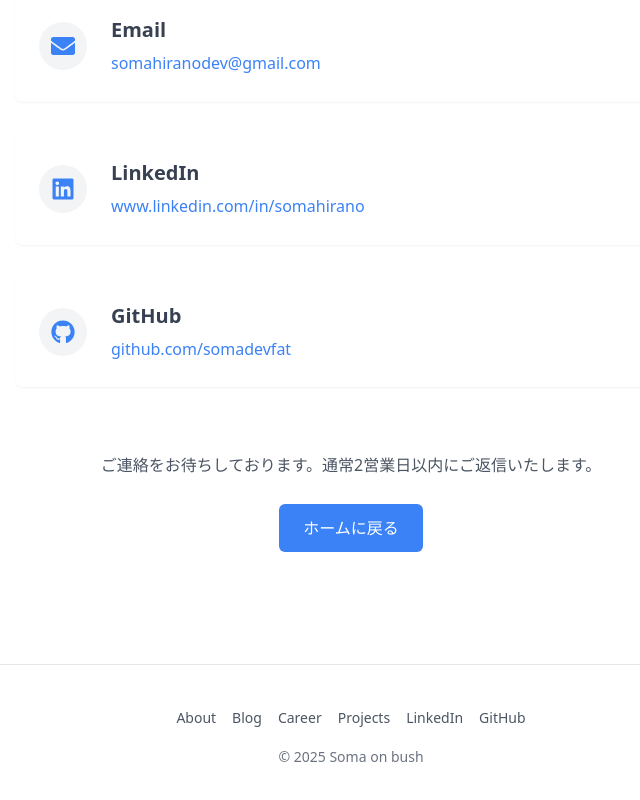
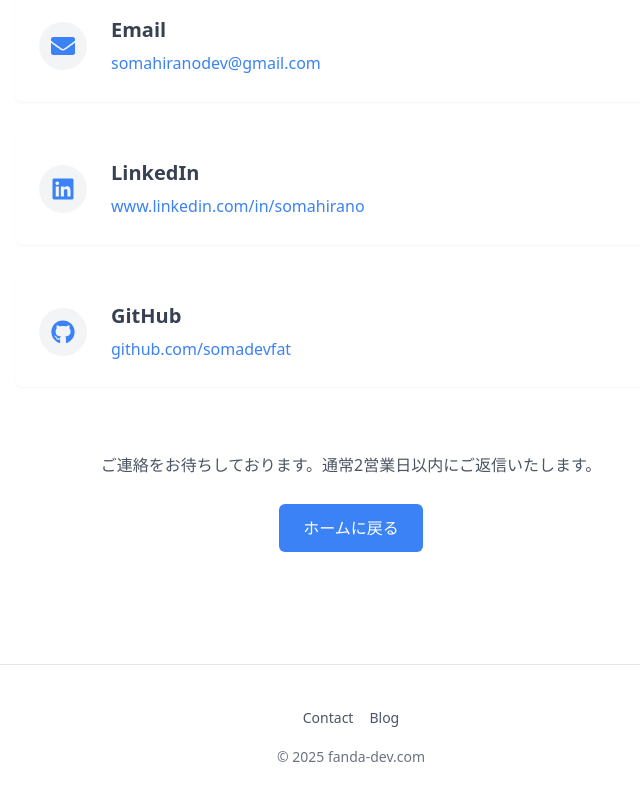
Before and after one commit to somadevfat/somadev-pages, a Next.js app: page /contact in a window 1280 px wide. Shown: the part 564-1364 px from the top of the page, without its empty margins (289-929 px from the left). Built offline with nearby package versions, Linux system fonts and the light colour scheme.

Commit message:
FE-13: Update footer links to Contact & Blog and change copyright to fanda-dev.com; add Footer E2E test

```diff
--- a/components/Footer.tsx
+++ b/components/Footer.tsx
@@ -2,16 +2,14 @@ import Link from 'next/link';
 
 const Footer = () => {
   const currentYear = new Date().getFullYear();
-  const githubUrl = "https://github.com/soma-dev"; // Placeholder
-  const linkedInUrl = "https://www.linkedin.com/in/somahirano/";
 
   return (
     <footer className="py-10 border-t border-gray-200 mt-auto w-full text-center">
       <nav className="mb-4">
         <ul className="flex justify-center space-x-4 items-center flex-wrap">
           <li>
-            <Link href="/" className="text-body-sm font-medium text-gray-600 hover:text-chicBlue whitespace-nowrap">
-              About
+            <Link href="/contact" className="text-body-sm font-medium text-gray-600 hover:text-chicBlue whitespace-nowrap">
+              Contact
             </Link>
           </li>
           <li>
@@ -19,30 +17,10 @@ const Footer = () => {
               Blog
             </Link>
           </li>
-          <li>
-            <Link href="/career" className="text-body-sm font-medium text-gray-600 hover:text-chicBlue whitespace-nowrap">
-              Career
-            </Link>
-          </li>
-          <li>
-            <Link href="/projects" className="text-body-sm font-medium text-gray-600 hover:text-chicBlue whitespace-nowrap">
-              Projects
-            </Link>
-          </li>
-          <li>
-            <a href={linkedInUrl} target="_blank" rel="noopener noreferrer" className="text-body-sm font-medium text-gray-600 hover:text-chicBlue whitespace-nowrap">
-              LinkedIn
-            </a>
-          </li>
-          <li>
-            <a href={githubUrl} target="_blank" rel="noopener noreferrer" className="text-body-sm font-medium text-gray-600 hover:text-chicBlue whitespace-nowrap">
-              GitHub
-            </a>
-          </li>
         </ul>
       </nav>
       <div className="text-body-sm text-gray-500">
-        <p>&copy; {currentYear} Soma on bush</p>
+        <p>&copy; {currentYear} fanda-dev.com</p>
       </div>
     </footer>
   );
```
Also changed, not shown: memory-bank/activeContext.md (+4 -4 lines), memory-bank/tasks.md (+55 -0 lines), 1 other file (tests, documents, lock files or other folders).
